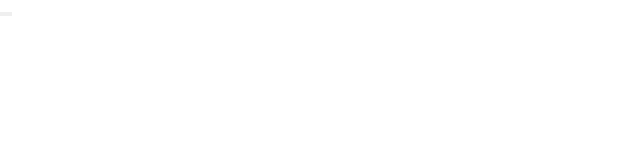
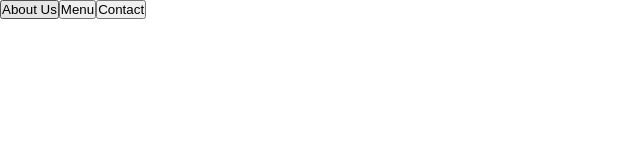
Before and after one commit to Andrsrz/restaurant-page, a plain HTML site: page index.html in a window 1280 px wide. Shown: the whole page, without its empty margins (0-640 px from the left). Drawn offline with Linux system fonts and the light colour scheme.

Commit message:
Add Title and Button's Text

```diff
--- a/index.html
+++ b/index.html
@@ -3,7 +3,7 @@
 	<head>
 		<meta charset="utf-8">
 		<meta http-equiv="x-ua-compatible" content="ie=edge">
-		<title>Restaurant Page</title>
+		<title>Tacos!</title>
 		<meta name="description" content="">
 		<meta name="viewport" content="width=device-width, initial-scale=1.0">
 		<link rel="icon" href="./assets/favicon.ico">
--- a/main.js
+++ b/main.js
@@ -1 +1 @@
-!function(e){var t={};function n(r){if(t[r])return t[r].exports;var o=t[r]={i:r,l:!1,exports:{}};return e[r].call(o.exports,o,o.exports,n),o.l=!0,o.exports}n.m=e,n.c=t,n.d=function(e,t,r){n.o(e,t)||Object.defineProperty(e,t,{enumerable:!0,get:r})},n.r=function(e){"undefined"!=typeof Symbol&&Symbol.toStringTag&&Object.defineProperty(e,Symbol.toStringTag,{value:"Module"}),Object.defineProperty(e,"__esModule",{value:!0})},n.t=function(e,t){if(1&t&&(e=n(e)),8&t)return e;if(4&t&&"object"==typeof e&&e&&e.__esModule)return e;var r=Object.create(null);if(n.r(r),Object.defineProperty(r,"default",{enumerable:!0,value:e}),2&t&&"string"!=typeof e)for(var o in e)n.d(r,o,function(t){return e[t]}.bind(null,o));return r},n.n=function(e){var t=e&&e.__esModule?function(){return e.default}:function(){return e};return n.d(t,"a",t),t},n.o=function(e,t){return Object.prototype.hasOwnProperty.call(e,t)},n.p="",n(n.s=0)}([function(e,t,n){"use strict";n.r(t);(()=>{let e=document.createElement("header"),t=document.createElement("nav"),n=document.createElement("button"),r=document.createElement("button"),o=document.createElement("button"),u=[];u.push(n),u.push(r),u.push(o);for(let e=0;e<u.length;e++)t.appendChild(u[e]);e.appendChild(t),document.body.appendChild(e)})()}]);
+!function(e){var t={};function n(r){if(t[r])return t[r].exports;var o=t[r]={i:r,l:!1,exports:{}};return e[r].call(o.exports,o,o.exports,n),o.l=!0,o.exports}n.m=e,n.c=t,n.d=function(e,t,r){n.o(e,t)||Object.defineProperty(e,t,{enumerable:!0,get:r})},n.r=function(e){"undefined"!=typeof Symbol&&Symbol.toStringTag&&Object.defineProperty(e,Symbol.toStringTag,{value:"Module"}),Object.defineProperty(e,"__esModule",{value:!0})},n.t=function(e,t){if(1&t&&(e=n(e)),8&t)return e;if(4&t&&"object"==typeof e&&e&&e.__esModule)return e;var r=Object.create(null);if(n.r(r),Object.defineProperty(r,"default",{enumerable:!0,value:e}),2&t&&"string"!=typeof e)for(var o in e)n.d(r,o,function(t){return e[t]}.bind(null,o));return r},n.n=function(e){var t=e&&e.__esModule?function(){return e.default}:function(){return e};return n.d(t,"a",t),t},n.o=function(e,t){return Object.prototype.hasOwnProperty.call(e,t)},n.p="",n(n.s=0)}([function(e,t,n){"use strict";n.r(t);(()=>{let e=document.createElement("header"),t=document.createElement("nav"),n=document.createElement("button");n.innerHTML="About Us";let r=document.createElement("button");r.innerHTML="Menu";let o=document.createElement("button");o.innerHTML="Contact";let u=[];u.push(n),u.push(r),u.push(o);for(let e=0;e<u.length;e++)t.appendChild(u[e]);e.appendChild(t),document.body.appendChild(e)})()}]);
```
